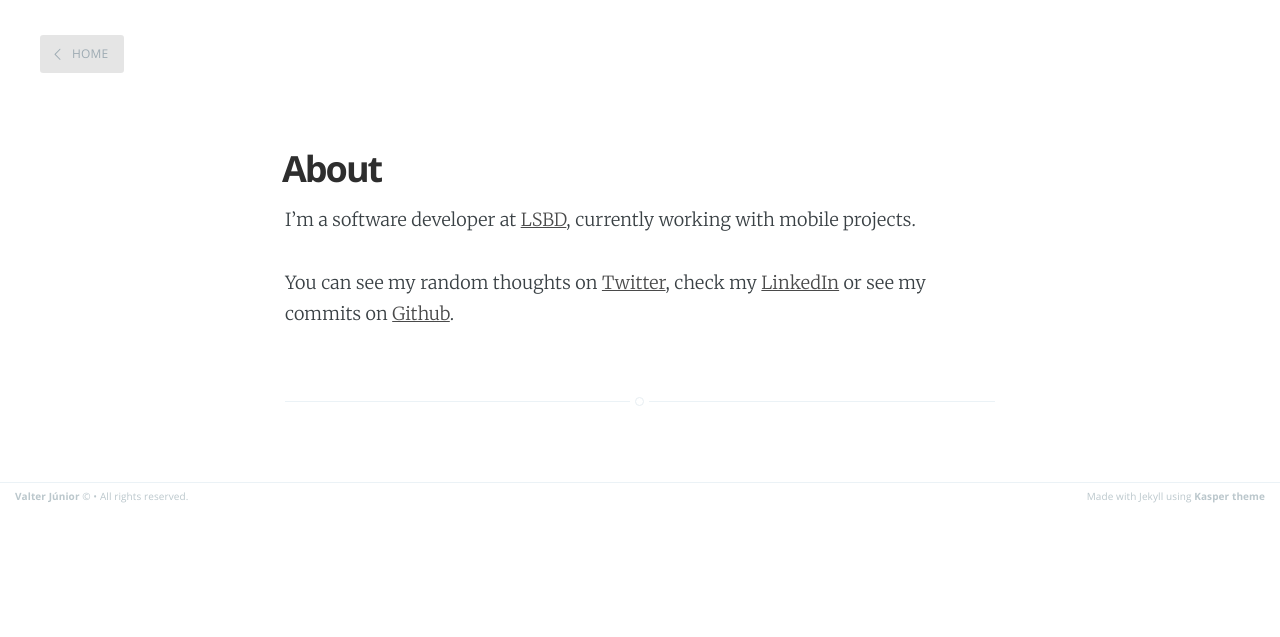
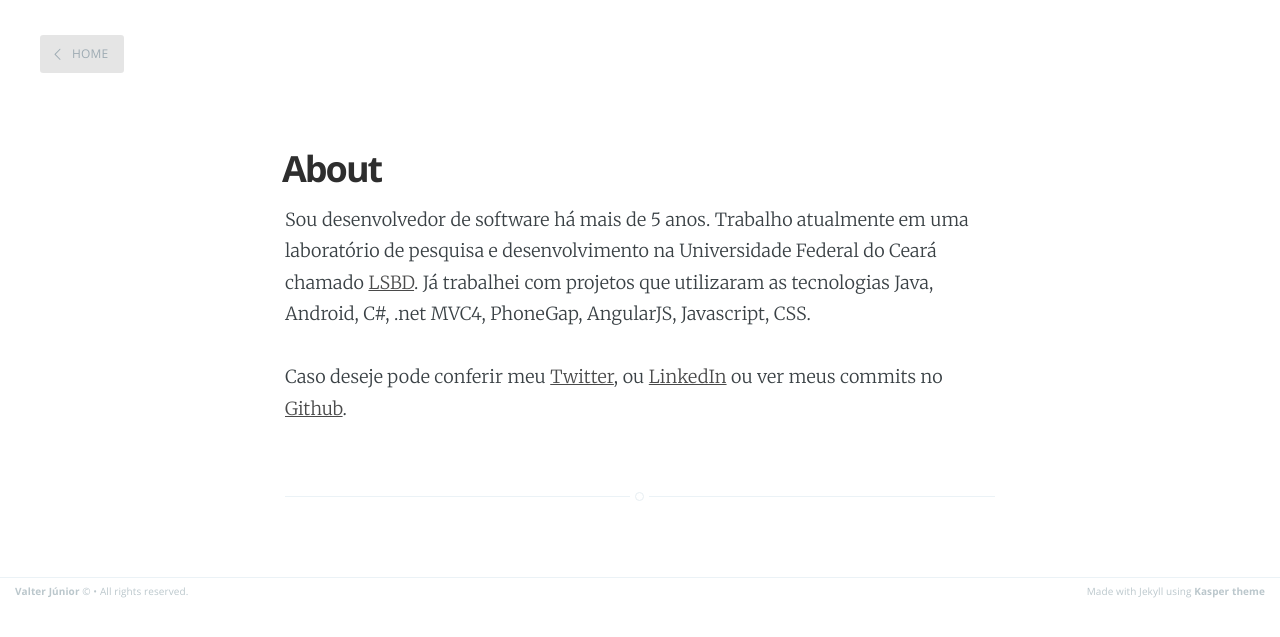
Before and after one commit to jvcjunior/jvcjunior.github.io, a Jekyll site: the page built from about.md, in a window 1280 px wide. Shown: the top 637 px of the page. Built offline with Jekyll 4.4.1, drawn with Linux system fonts in a browser that asks for light colours; Markdown is read by kramdown in place of the engine named in the settings.

Commit message:
Update about.md

```diff
--- a/about.md
+++ b/about.md
@@ -3,6 +3,6 @@ layout: page
 title: About
 ---
 
-I'm a software developer at [LSBD](http://www.lsbd.ufc.br/), currently working with mobile projects.
+Sou desenvolvedor de software há mais de 5 anos. Trabalho atualmente em uma laboratório de pesquisa e desenvolvimento na Universidade Federal do Ceará chamado [LSBD](http://www.lsbd.ufc.br/). Já trabalhei com projetos que utilizaram as tecnologias Java, Android, C#, .net MVC4, PhoneGap, AngularJS, Javascript, CSS.
 
-You can see my random thoughts on [Twitter](https://twitter.com/jvcjunior), check my [LinkedIn](https://www.linkedin.com/pub/valter-j%C3%BAnior/49/3ba/6a7) or see my commits on [Github](http://github.com/jvcjunior).
+Caso deseje pode conferir meu  [Twitter](https://twitter.com/jvcjunior), ou [LinkedIn](https://www.linkedin.com/pub/valter-j%C3%BAnior/49/3ba/6a7) ou ver meus commits no  [Github](http://github.com/jvcjunior).
```
